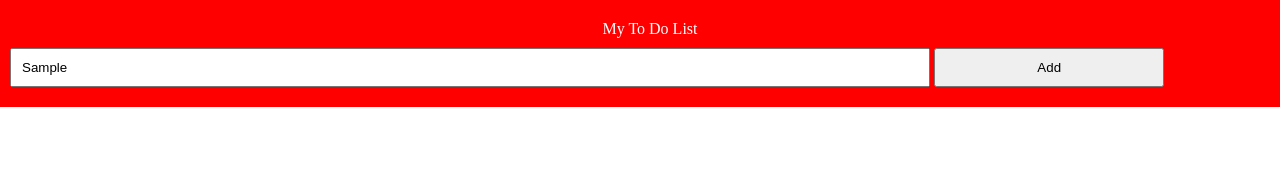
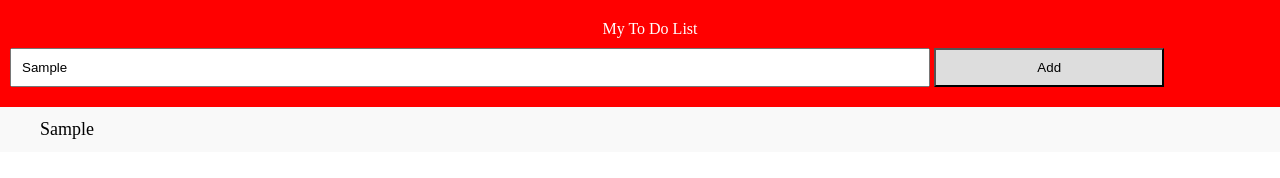
Before and after one commit to erdldncr/W3SCHOOL-TODOLIST, a plain HTML site: page index.html in a window 1280 px wide. Both pictures are taken after typing "Sample" into the empty fields and a click on the button "Add". Drawn offline with Linux system fonts and the light colour scheme.

Commit message:
css has been adjusted

```diff
--- a/index.html
+++ b/index.html
@@ -10,8 +10,9 @@
     <div>
         <p>My To Do List</p>
         <input type="text" id="inputList" placeholder="title">
-        <button>Add</button>
+        <button class="addButton"">Add</button>
     </div>
+
     <script src="./script.js"></script>
 </body>
 </html>
--- a/script.js
+++ b/script.js
@@ -7,3 +7,20 @@ document.querySelector('div').after(ul)
 ///Inputu variable'a atadim
 const input= document.querySelector('input')
 //Listi olsutup havada ututuom
+
+function addItem(){
+ if(input.value){
+    const li=document.createElement('li')
+    li.innerHTML=input.value
+    li.setAttribute('onclick','liClick(this)')
+    ul.appendChild(li)
+ }else{
+     alert('please write something')
+ }
+}
+function liClick(element){
+  element.innerHTML= `<strike> ${element.innerHTML}</strike>`
+  element.prepend(document.createTextNode('✅'))
+element.style.color="#FFF"
+element.style.backgroundColor='rgb(101,136,128)'
+}
--- a/style.css
+++ b/style.css
@@ -20,7 +20,35 @@ input{
 button{
     width: 18%;
     padding: 10px;
+    background-color: #ddd;
+
 }
-/* button:hover{
-    background-color: rgb(120, 120, 120);
-} */
+.addButton:hover{
+    background-color: rgb(150, 150  , 150);
+}
+ul {
+    margin: 0;
+    padding: 0;
+  }
+
+  /* Style the list items */
+  ul li {
+    cursor: pointer;
+    position: relative;
+    padding: 12px 8px 12px 40px;
+    list-style-type: none;
+    background: #eee;
+    font-size: 18px;
+    transition: 0.2s;
+  }
+
+
+  /* Set all odd list items to a different color (zebra-stripes) */
+  ul li:nth-child(odd) {
+    background: #f9f9f9;
+  }
+
+  /* Darker background-color on hover */
+  ul li:hover {
+    background: #ddd;
+  }
```
